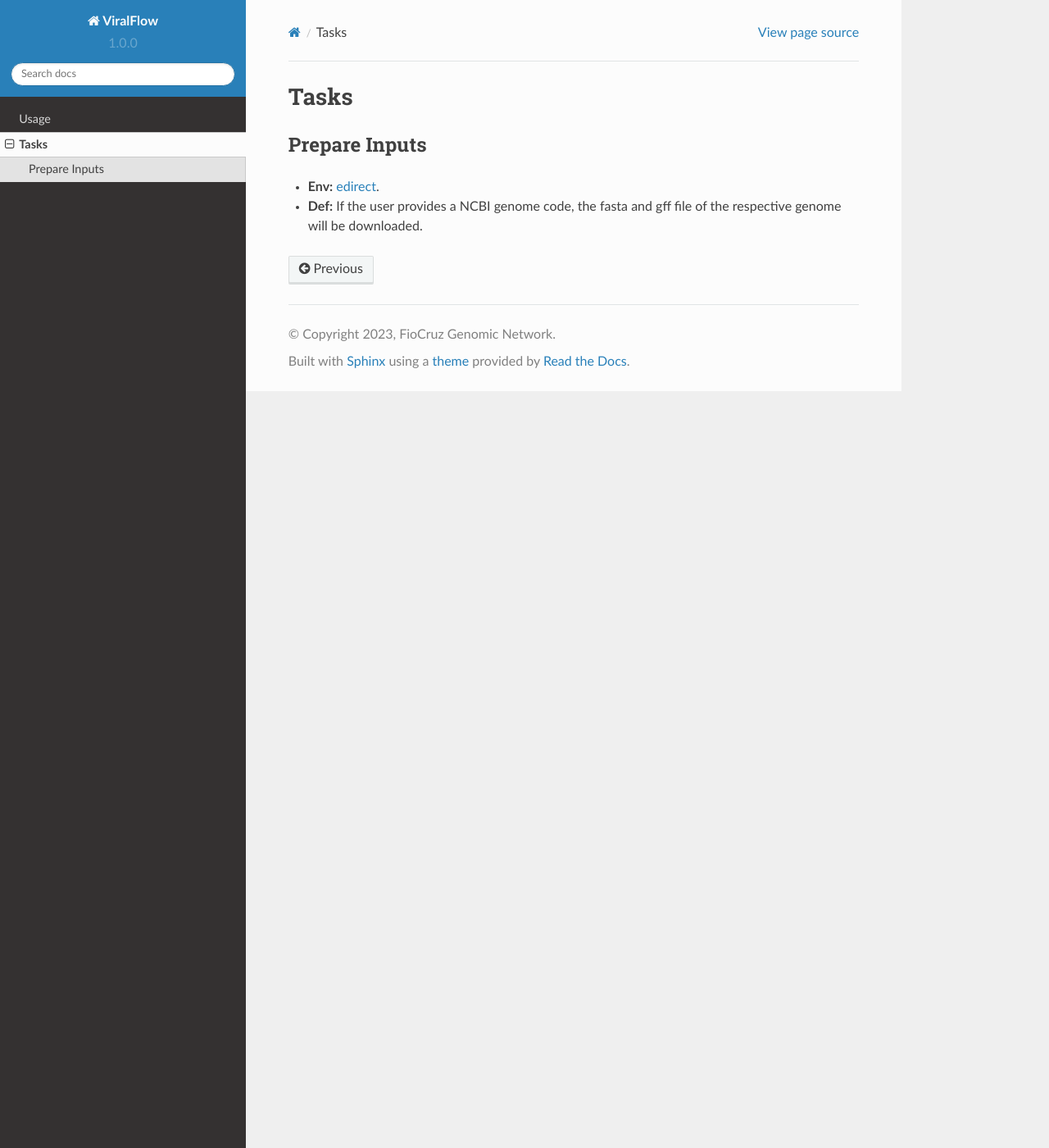
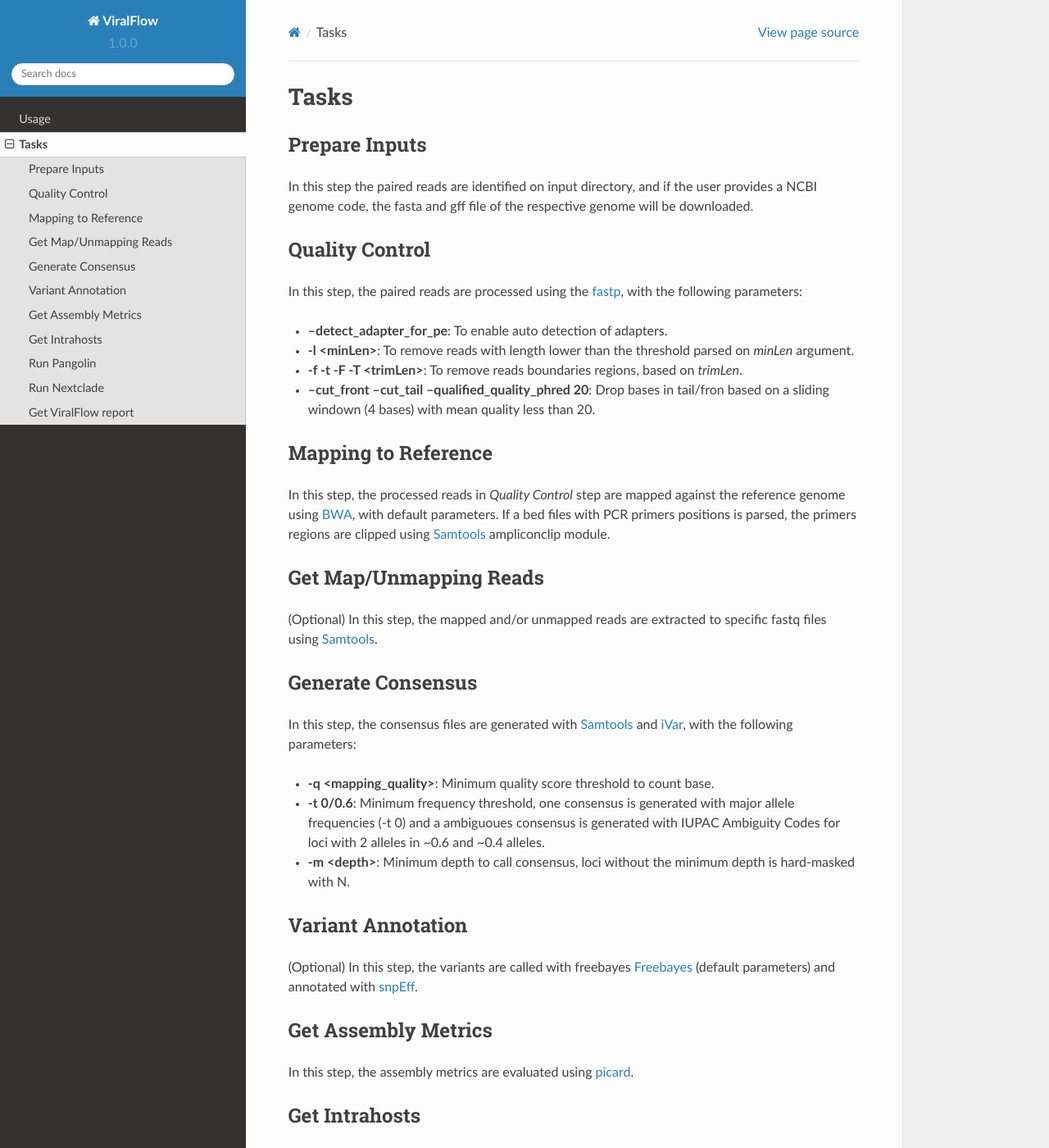
Before and after one commit to dezordi/ViralFlow, a Sphinx documentation site: the page built from docs/source/tasks.rst, in a window 1280 px wide and 1400 px high. Shown: the whole window at 82% size. Built offline with Sphinx 7.4.7 and the Read the Docs theme 2.0.0, drawn with Linux system fonts in a browser that asks for light colours; pages that are not in the unit, such as notebooks, are missing from menus; some of the changed text lies outside the part shown.

Commit message:
add img, and tasks

```diff
--- a/docs/source/tasks.rst
+++ b/docs/source/tasks.rst
@@ -6,5 +6,88 @@ Tasks
 Prepare Inputs
 --------------
 
-* **Env:**  `edirect <https://github.com/dezordi/ViralFlow/blob/vfnext/vfnext/containers/Singularity_edirect>`_.
-* **Def:** If the user provides a NCBI genome code, the fasta and gff file of the respective genome will be downloaded.
+In this step the paired reads are identified on input directory, and if the user provides a NCBI genome code, the fasta and gff file of the respective genome will be downloaded.
+
+
+.. _quality_control:
+
+Quality Control
+---------------
+
+In this step, the paired reads are processed using the `fastp <https://github.com/OpenGene/fastp>`_, with the following parameters:
+
+* **--detect_adapter_for_pe**: To enable auto detection of adapters.
+* **-l <minLen>**: To remove reads with length lower than the threshold parsed on `minLen` argument.
+* **-f -t -F -T <trimLen>**: To remove reads boundaries regions, based on `trimLen`.
+* **--cut_front --cut_tail --qualified_quality_phred 20**: Drop bases in tail/fron based on a sliding windown (4 bases) with mean quality less than 20.
+
+.. _mapping_to_reference:
+
+Mapping to Reference
+--------------------
+
+In this step, the processed reads in `Quality Control` step are mapped against the reference genome using `BWA <https://bio-bwa.sourceforge.net/>`_, with default parameters. If a bed files with PCR primers positions is parsed, the primers regions are clipped using `Samtools <https://github.com/samtools/samtools>`_ ampliconclip module.
+
+.. _get_map_unmapped_reads:
+
+Get Map/Unmapping Reads
+-----------------------
+
+(Optional) In this step, the mapped and/or unmapped reads are extracted to specific fastq files using `Samtools <https://github.com/samtools/samtools>`_.
+
+.. _generate_consensus:
+
+Generate Consensus
+------------------
+
+In this step, the consensus files are generated with `Samtools <https://github.com/samtools/samtools>`_ and `iVar <https://github.com/andersen-lab/ivar>`_, with the following parameters:
+
+* **-q <mapping_quality>**: Minimum quality score threshold to count base.
+* **-t 0/0.6**: Minimum frequency threshold, one consensus is generated with major allele frequencies (-t 0) and a ambiguoues consensus is generated with IUPAC Ambiguity Codes for loci with 2 alleles in ~0.6 and ~0.4 alleles.
+* **-m <depth>**: Minimum depth to call consensus, loci without the minimum depth is hard-masked with N.
+
+.. _variant_annotation:
+
+Variant Annotation
+------------------
+
+(Optional) In this step, the variants are called with freebayes `Freebayes <https://github.com/freebayes/freebayes>`_ (default parameters) and annotated with `snpEff <https://pcingola.github.io/SnpEff/>`_.
+
+.. _get_metrics:
+
+Get Assembly Metrics
+--------------------
+
+In this step, the assembly metrics are evaluated using `picard <https://broadinstitute.github.io/picard/>`_.
+
+.. _get_intrahosts:
+
+Get Intrahosts
+--------------
+
+In this step, the `bam-readcount <https://github.com/genome/bam-readcount>`_. and an `in house` python script are used to identify intrahosts regions based on different rules:
+
+* A minimum (minDpIntrahost) depth do consider intrahosts regions
+* The intrahost in minor allele frequency should represent at least 5% of loci total depth.
+* The intrahost in minor allele frequency should have at least 5% in each read sense (foward and reverse)
+
+.. _run_pangolin:
+
+Run Pangolin
+------------
+
+(Optional) For SARS-CoV-2 analysis, the `Pangolin <https://github.com/cov-lineages/pangolin>`_  tool is used to perform the PANGO lineage signature.
+
+.. _run_nextclade:
+
+Run Nextclade
+-------------
+
+(Optional) For SARS-CoV-2 analysis, the `Nextstrain <https://github.com/nextstrain/nextclade>`_ tool is used to perform the Nexstrain clade signature, and generate different genome metrics.
+
+.. _vf_report:
+
+Get ViralFlow report
+--------------------
+
+In this step, an HTML report is created with fastp and snpEff results with  `ViralFlow-Report <https://github.com/dezordi/viralflow-report>`_ script.
```
Also changed, not shown: docs/source/index.rst (+9 -2 lines), docs/source/img/flowchart_en.png (added), docs/source/img/viralflow_logo.png (added).
